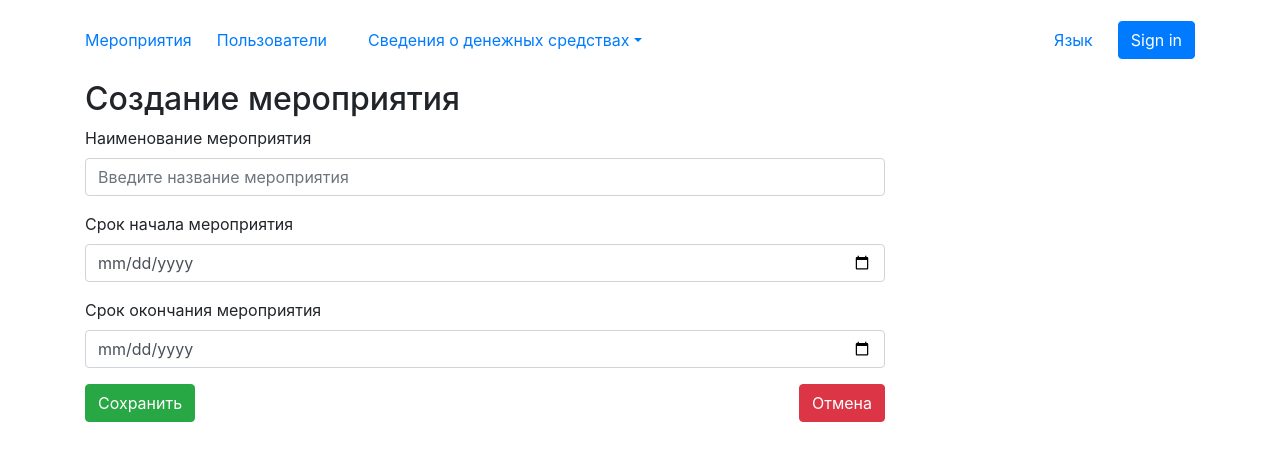
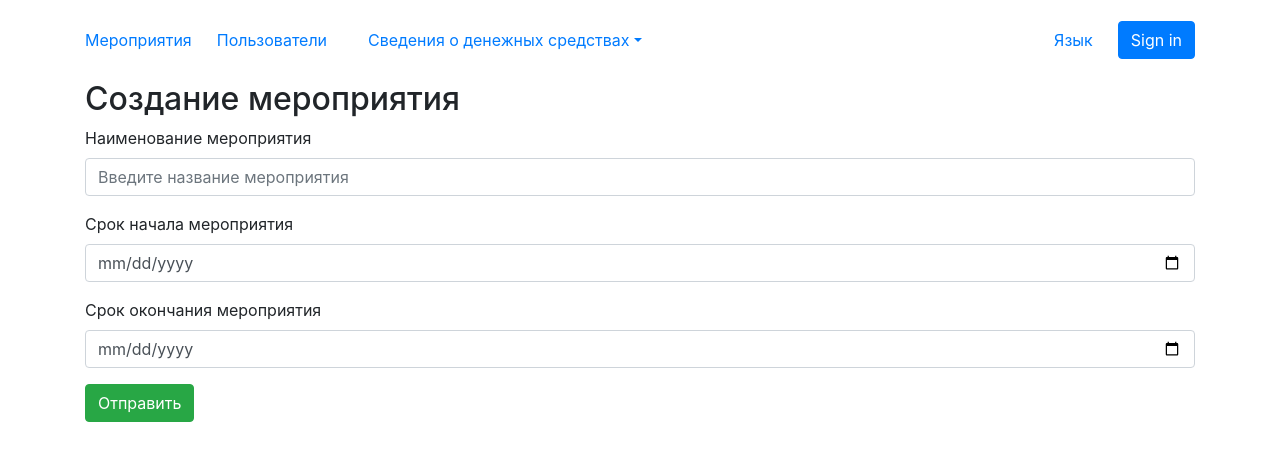
Before and after one commit to aytmamatov/cash, a React (Create React App) app: page /create-event in a window 1280 px wide. Shown: the top 460 px of the page. Built offline with nearby package versions, Linux system fonts and the light colour scheme.

Commit message:
sent the event to firebase

```diff
--- a/src/api/api.js
+++ b/src/api/api.js
@@ -1,5 +1,5 @@
 import axios from "axios";
 
-const instance = axios.create({
+export const instance = axios.create({
   baseURL: "https://fundraising-d9bc9-default-rtdb.firebaseio.com/",
 });
--- a/src/components/Events/CreateEvent/CreateEvent.jsx
+++ b/src/components/Events/CreateEvent/CreateEvent.jsx
@@ -2,6 +2,7 @@ import React from "react";
 import { Button, Form } from "react-bootstrap";
 import { useDispatch } from "react-redux";
 import { Field, reduxForm } from "redux-form";
+import { instance } from "../../../api/api";
 import { SEND_EVENT } from "./../../../store/reducers/createEvent-reducer";
 import "./CreateEvent.sass";
 
@@ -37,14 +38,9 @@ const EventForm = ({ handleSubmit }) => {
         ></Field>
       </Form.Group>
 
-      <div className="create-event__buttons">
-        <Button variant="success" type="submit">
-          Сохранить
-        </Button>
-        <Button variant="danger" type="submit">
-          Отмена
-        </Button>
-      </div>
+      <Button variant="success" type="submit">
+        Отправить
+      </Button>
     </Form>
   );
 };
@@ -54,6 +50,7 @@ function CreateEvent() {
 
   const saveForm = (event) => {
     dispatch({ type: SEND_EVENT, event });
+    instance.post("/events.json", event);
   };
   return (
     <div className="create-event">
--- a/src/components/Events/CreateEvent/CreateEvent.sass
+++ b/src/components/Events/CreateEvent/CreateEvent.sass
@@ -1,7 +1,3 @@
 .create-event
   &__form
-    max-width: 800px
-  &__buttons
-    display: flex
-    align-items: center
-    justify-content: space-between
+    max-width: 800pxю
```
